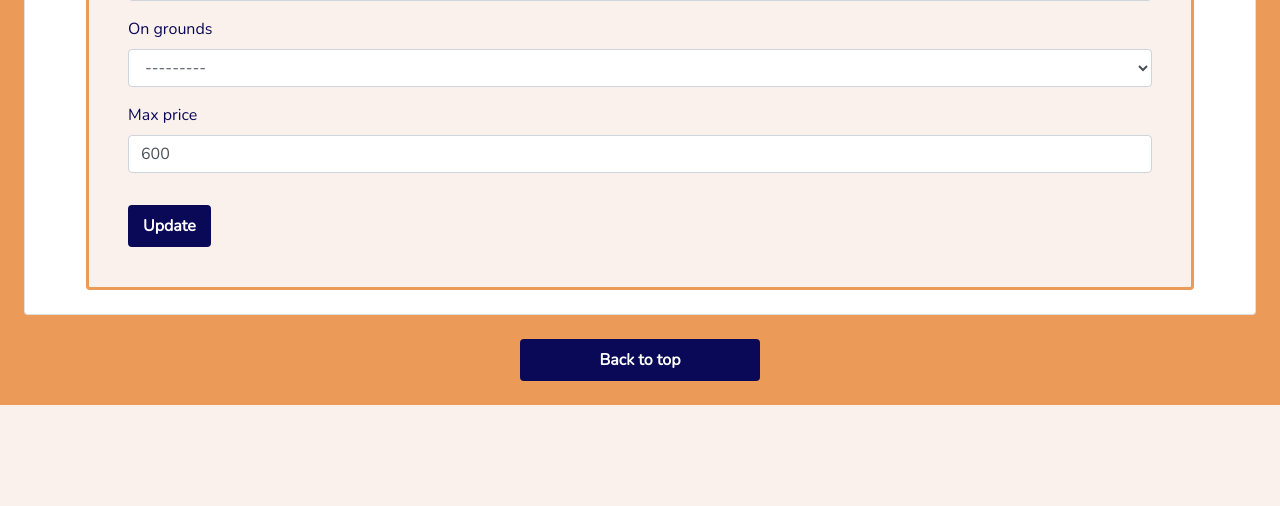
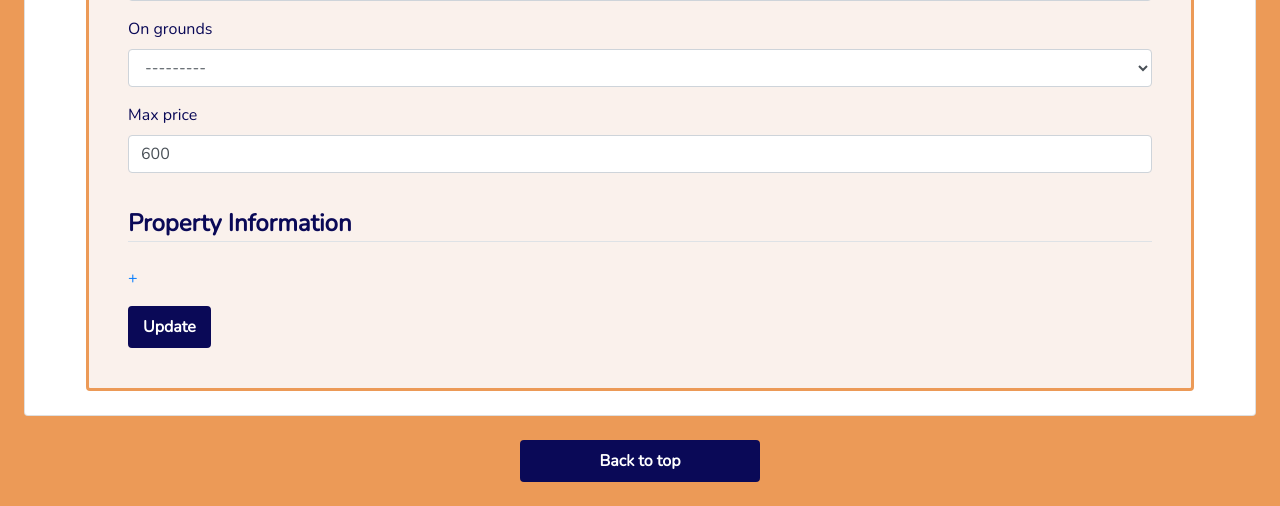
Before and after one commit to hanahamberno/project-a-23, a Django app: page /profile/ in a window 1280 px wide. Shown: the part 1630-2136 px from the top of the page. Before the commit the page ends 2035 px from the top, so only its background shows below. Run offline with Django 3.2, Linux system fonts and the light colour scheme; the visitor is signed in with stand-in values (Sample User, id 1); some libraries are stand-ins or nearby versions; some web fonts are replaced.

Commit message:
added image field to Property, modified detail.html

```diff
--- a/RoommateFinder/settings.py
+++ b/RoommateFinder/settings.py
@@ -234,6 +234,3 @@ MEDIA_ROOT = os.path.join(BASE_DIR, 'media')
 # (Seungeon) this is where we access the profile pics on the broswer side
 # ex) pure-reaches-whatever.com/media/the_name_of_the_pic
 MEDIA_URL = '/media/'
-
-# if '/app' in os.environ['HOME']:
-#     django_heroku.settings(locals())
--- a/RoommateFinder/urls.py
+++ b/RoommateFinder/urls.py
@@ -28,6 +28,7 @@ urlpatterns = [
     path('accounts/', include('allauth.urls')),
     #(Seungeon) for the profile url
     path('profile/', user_views.profile, name='profile'),
+    path('property_update/', user_views.property_update, name='property_upadate'),
 ]
 
 
--- a/users/models.py
+++ b/users/models.py
@@ -167,13 +167,14 @@ class Property(models.Model):
         on_delete=models.CASCADE,
     )
 
-    '''image = models.ImageField(
+    image = models.ImageField(
         # (Seungeon)if the user doesn't specify the image, this image will be the default image
         default='default.jpg',
         # (Seungeon)the dir that the image will be uploaded to when the user uploads profile pic
         # it will create a dir called "profile_pics"
-        upload_to="profile_pics",
-    )'''
+        upload_to="property_pics",
+    )
+
     rent = models.IntegerField(
         blank=True,
         validators=[MinValueValidator(0)],
--- a/users/templates/users/profile.html
+++ b/users/templates/users/profile.html
@@ -22,6 +22,10 @@
                     {{ u_form|crispy }}
                     {{ p_form|crispy }}
                 </fieldset>
+                <fieldset class="form-group">
+                    <legend class="border-bottom mb-4 header-text">Property Information</legend>
+                    <a href="#">+</a>
+                </fieldset>
                 <div class="form-group">
                     <button class="btn btn-dark" type="submit">Update</button>
                 </div>
--- a/users/views.py
+++ b/users/views.py
@@ -32,3 +32,15 @@ def profile(request):
     }
 
     return render(request, 'users/profile.html', context)
+
+def property_update(request):
+    #if request.method == 'POST':
+        # prop_form = PropertyUpdateForm(
+        #     request.POST,
+        #     request.FILES,
+        #     instance= something_idk)
+    return render(
+        request=request,
+        template_name='users/property_update.html',
+        context={},
+    )
```
Also changed, not shown: social_app/templates/social_app/detail.html (+9 -1 lines), users/migrations/0007_property_image.py (added), users/templates/users/property_update.html (added).
